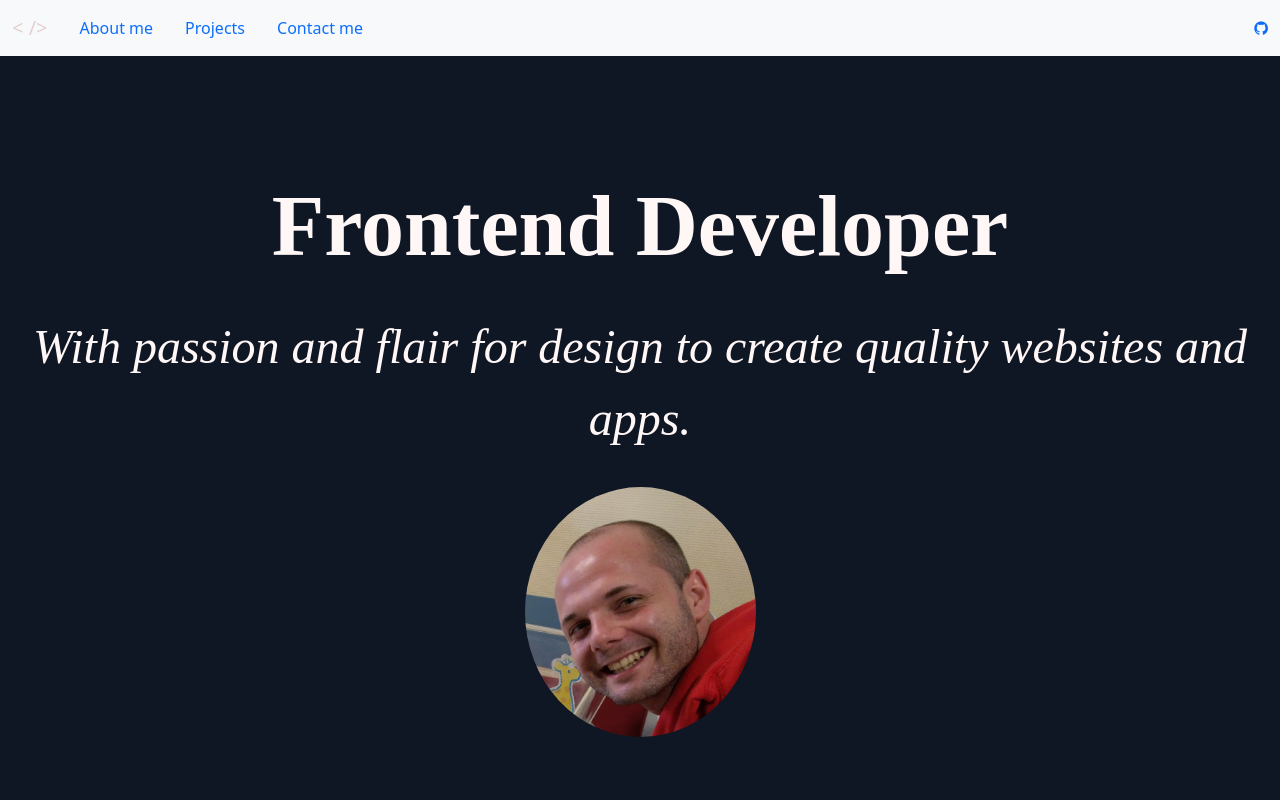
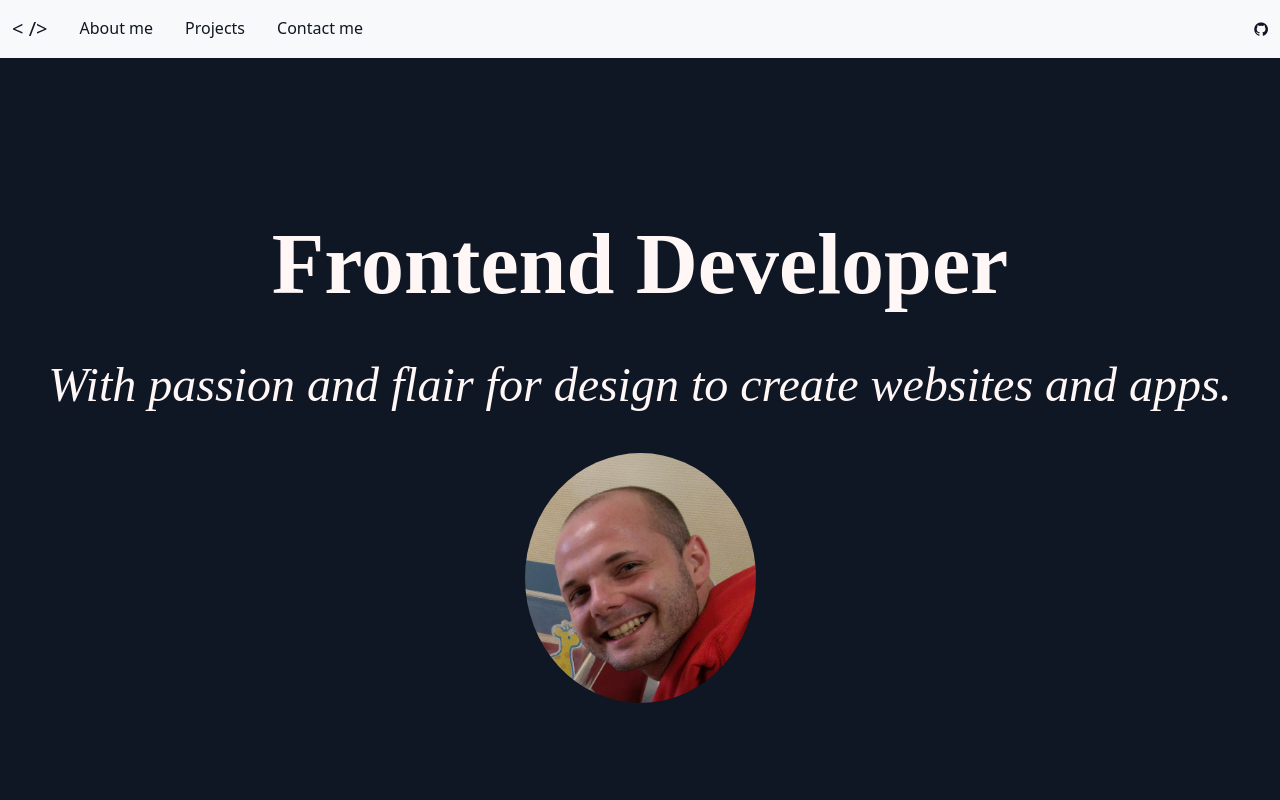
Before and after one commit to vdomi92/portfolio-website, a React (Create React App) app: page / in a window 1280 px wide. Shown: the top 800 px of the page. Built offline with nearby package versions, Linux system fonts and the light colour scheme; a web font is replaced by a local one.

Commit message:
finished navbar

```diff
--- a/src/App.css
+++ b/src/App.css
@@ -9,6 +9,27 @@ body {
 .container {
   margin: 0;
   padding: 0;
+}
+.navbar {
+  color: rgb(15, 22, 36) !important;
+}
+.navbar a {
+  color: rgb(15, 22, 36) !important;
+  text-decoration: none;
+  font-weight: 500;
+}
+.nav-link::after {
+  content: '';
+  display: block;
+  width: 0;
+  height: 2px;
+  background: rgb(1, 79, 85);
+  transition: width 0.3s;
+}
+.nav-link:hover::after {
+  width: 100%;
+  transition: width 0.3s;
+  opacity: 0.8;
 }
 
 .navbar-content {
--- a/src/components/FirstSection.js
+++ b/src/components/FirstSection.js
@@ -7,7 +7,7 @@ const FirstSection = () => {
     <div className='firstSection text-center d-flex flex-column justify-content-center align-items-center'>
       <h1 className='mb-3 firstSectionTitle'>{opening}</h1>
       <p className='mt-3 firstSectionParagraph'>
-        With passion and flair for design to create quality websites and apps.
+        With passion and flair for design to create websites and apps.
       </p>
       <img
         src={profilePicture}
--- a/src/components/Header.js
+++ b/src/components/Header.js
@@ -10,13 +10,19 @@ const Header = () => {
         <div className='navbar-content '>
           <ul className='navbar-nav d-flex justify-content-center'>
             <li className='nav-item mx-2 align-self-center'>
-              <a className='nav-link'>About me</a>
+              <a href='https://github.com/vdomi92' className='nav-link'>
+                About me
+              </a>
             </li>
             <li className='nav-item mx-2 align-self-center'>
-              <a className='nav-link'>Projects</a>
+              <a href='https://github.com/vdomi92' className='nav-link'>
+                Projects
+              </a>
             </li>
             <li className='nav-item mx-2 align-self-center me-auto navBreakingPoint'>
-              <a className='nav-link'>Contact me</a>
+              <a href='https://github.com/vdomi92' className='nav-link'>
+                Contact me
+              </a>
             </li>
             <li className='nav-item align-self-center '>
               <a href='https://github.com/vdomi92' target='_blank'>
```
